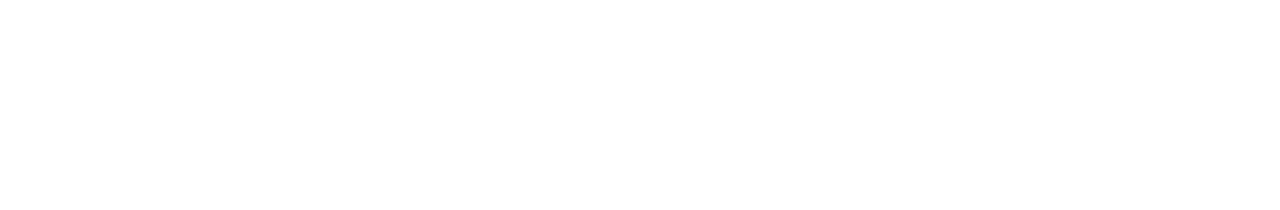
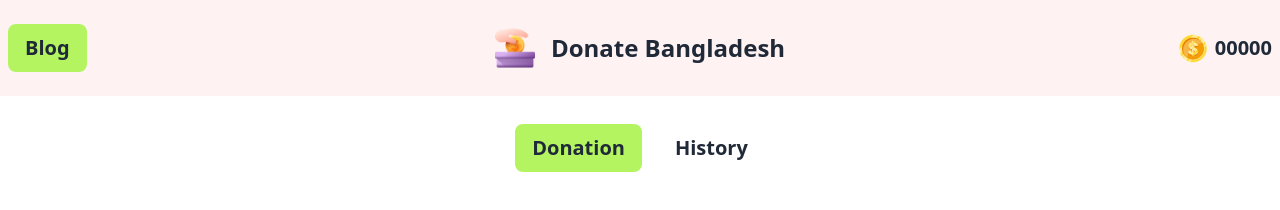
Before and after one commit to mehefujali/donation-camp, a plain HTML site: page index.html in a window 1280 px wide. Drawn offline with nearby package versions, Linux system fonts and the light colour scheme.

Commit message:
nav bar created

```diff
--- a/index.html
+++ b/index.html
@@ -1,14 +1,67 @@
 <!DOCTYPE html>
-<html lang="en">
+<html lang="en" data-theme="light">
 
 <head>
       <meta charset="UTF-8">
       <meta name="viewport" content="width=device-width, initial-scale=1.0">
       <title>Document</title>
+      <link href="https://cdn.jsdelivr.net/npm/daisyui@4.12.10/dist/full.min.css" rel="stylesheet" type="text/css" />
+      <script src="https://cdn.tailwindcss.com"></script>
+      <script>
+            tailwind.config = {
+                  theme: {
+                        extend: {
+                              colors: {
+                                    'primary-color': '#B4F461'
+                              }
+                        }
+                  }
+            }
+      </script>
+
 </head>
 
 <body>
 
+      <!-- header section  -->
+      <header>
+            <!-- nav bar  -->
+            <nav class=" bg-red-50  py-4 ">
+                  <div class="navbar  container mx-auto ">
+                        <div class="navbar-start">
+
+
+                              <a class="btn btn-ghost text-xl bg-primary-color">Blog</a>
+                        </div>
+                        <div class="navbar-center  gap-4">
+                              <img class=" w-7 sm:w-10" src="./assets/logo.png" alt="">
+                              <h3 class=" font-bold text-sm sm:text-2xl">Donate Bangladesh</h3>
+                        </div>
+                        <div class="navbar-end">
+                              <div class="flex gap-2 items-center">
+                                    <img src="./assets/coin.png" alt="">
+                                    <h1 class=" font-semibold text-xl">00000</h1>
+                              </div>
+                        </div>
+                  </div>
+            </nav>
+
+            <div class=" container mx-auto">
+                  <div class=" flex items-center justify-center gap-4 mt-7">
+                        <button class="btn btn-ghost text-xl bg-primary-color">Donation</button><button
+                              class="btn btn-ghost text-xl ">History</button>
+                  </div>
+            </div>
+      </header>
+      <!-- main section  -->
+      <main>
+            <!-- donation part  -->
+
+      </main>
+      <!-- footer section  -->
+      <footer>
+
+      </footer>
 </body>
 
 </html>
--- /dev/null
+++ b/tailwind.config.js
@@ -0,0 +1,12 @@
+/** @type {import('tailwindcss').Config} */
+module.exports = {
+      content: ["./src/**/*.{html,js}"],
+      theme: {
+            extend: {
+                  colors: {
+                        'primary-color': '#B4F461'
+                  }
+            },
+      },
+      plugins: [],
+}
```
